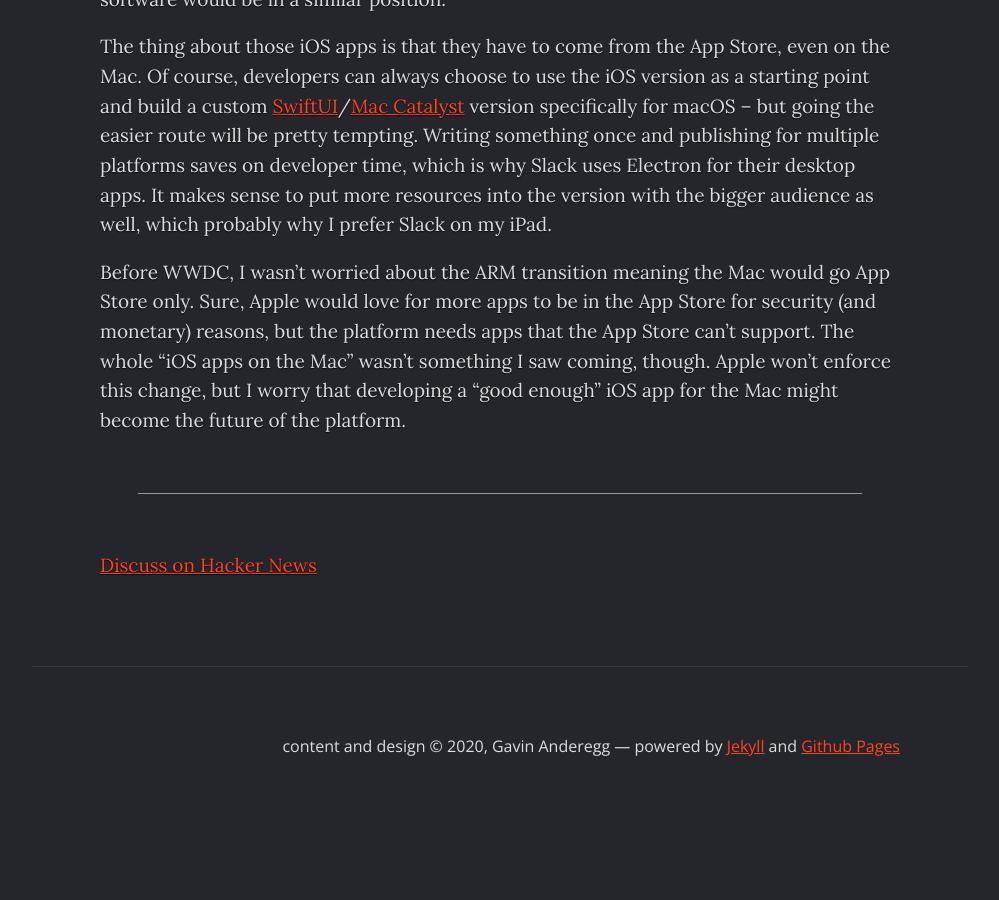
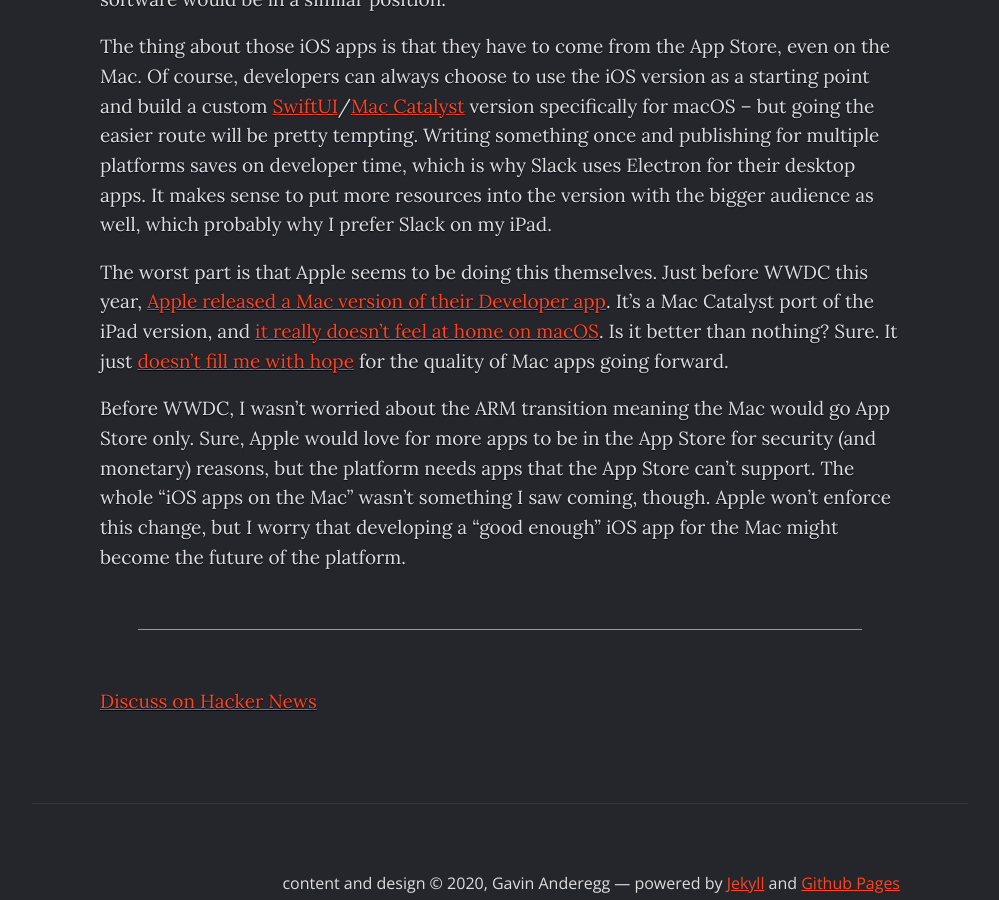
Before and after one commit to gavinanderegg/gavinanderegg.github.io, a Jekyll site: the page built from _posts/2020-06-23-big-sur-and-the-temptation-of-the-app-store.md, in a window 1280 px wide and 900 px high, scrolled down 959 px. Shown: the whole window, without its empty margins (140-1139 px from the left). Built offline with Jekyll 4.4.1, drawn with Linux system fonts in a browser that asks for light colours; our own code applies the rules of GitHub Pages for plain Markdown files; before the commit the page ends 1784 px from its top, so only the background shows below that.

Commit message:
Developer app part

```diff
--- a/_posts/2020-06-23-big-sur-and-the-temptation-of-the-app-store.md
+++ b/_posts/2020-06-23-big-sur-and-the-temptation-of-the-app-store.md
@@ -14,6 +14,8 @@
 
 The thing about those iOS apps is that they have to come from the App Store, even on the Mac. Of course, developers can always choose to use the iOS version as a starting point and build a custom [SwiftUI](https://swiftwithmajid.com/2019/10/23/reusing-swiftui-views-across-apple-platforms/)/[Mac Catalyst](https://developer.apple.com/mac-catalyst/) version specifically for macOS – but going the easier route will be pretty tempting. Writing something once and publishing for multiple platforms saves on developer time, which is why Slack uses Electron for their desktop apps. It makes sense to put more resources into the version with the bigger audience as well, which probably why I prefer Slack on my iPad.
 
+The worst part is that Apple seems to be doing this themselves. Just before WWDC this year, [Apple released a Mac version of their Developer app](https://www.macrumors.com/2020/06/15/apple-developer-app-for-mac/). It's a Mac Catalyst port of the iPad version, and [it really doesn't feel at home on macOS](https://pilky.me/apples-developer-app/). Is it better than nothing? Sure. It just [doesn't fill me with hope](https://daringfireball.net/linked/2020/06/17/developer-app-for-mac) for the quality of Mac apps going forward.
+
 Before WWDC, I wasn’t worried about the ARM transition meaning the Mac would go App Store only. Sure, Apple would love for more apps to be in the App Store for security (and monetary) reasons, but the platform needs apps that the App Store can’t support. The whole “iOS apps on the Mac” wasn’t something I saw coming, though. Apple won’t enforce this change, but I worry that developing a “good enough” iOS app for the Mac might become the future of the platform.
 
 ---
```
